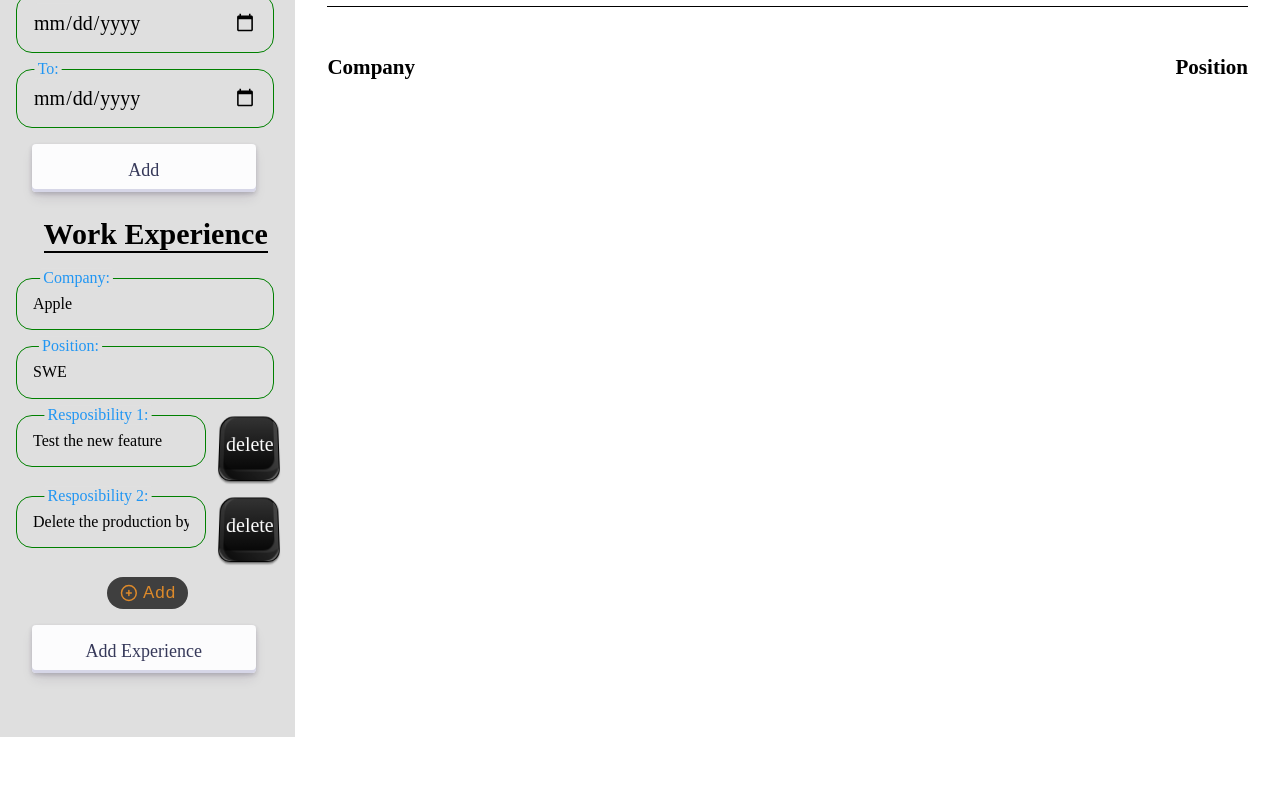
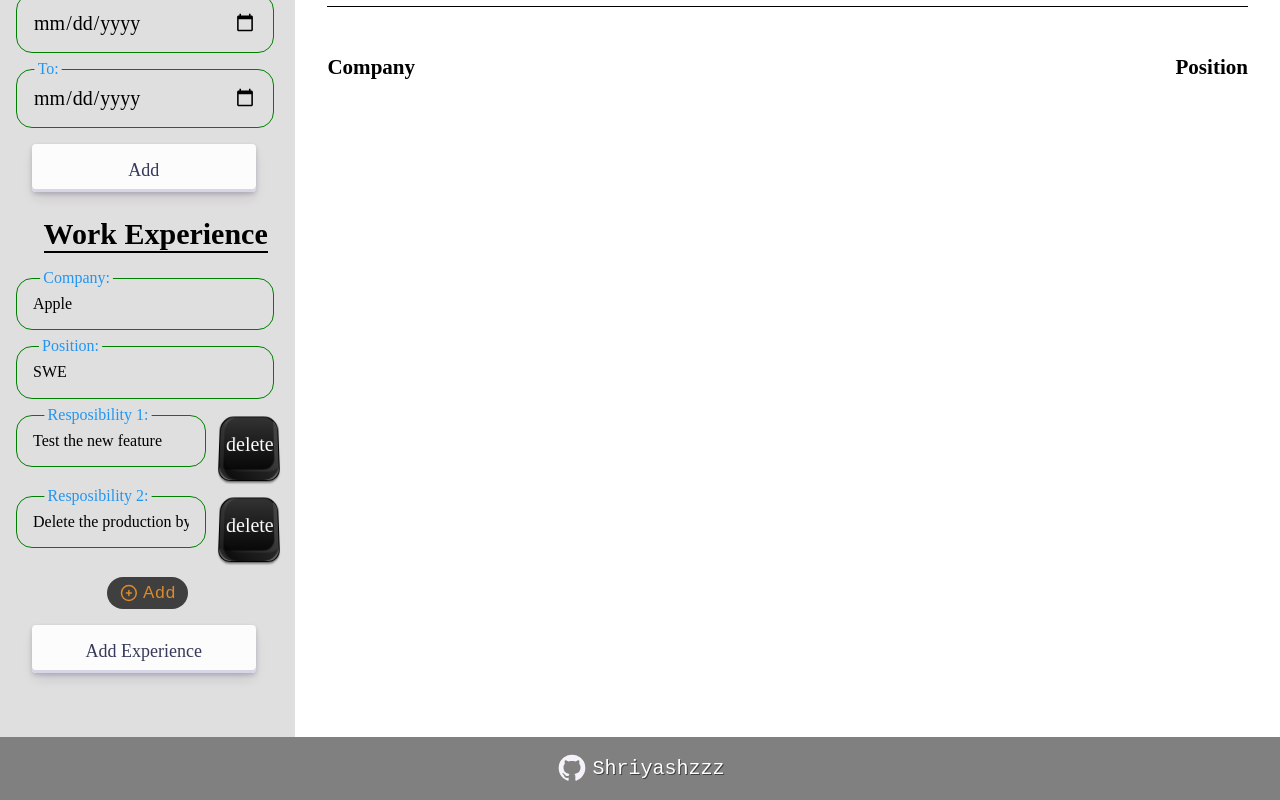
Before and after one commit to Shriyashzzz/CVApp, a React (Vite) app: page / in a window 1280 px wide. Shown: the part 514-1314 px from the top of the page. Before the commit the page ends 1251 px from the top, so only its background shows below. Built offline with nearby package versions, Linux system fonts and the light colour scheme.

Commit message:
fix(footer): change footer to span all width wihout breaking layout

```diff
--- a/src/App.jsx
+++ b/src/App.jsx
@@ -4,7 +4,7 @@ import Button from "./components/shared/Button";
 import ExperienceInfoForm from "./components/ExperienceInfoForm";
 import EducationInfoForm from "./components/EducationInfoForm";
 import CvRender from "./components/CvRender";
-
+import "./app.css";
 export default function App() {
   const [generalInfo, setGeneralInfo] = useState({
     name: "Shriyash",
--- a/src/components/CvRender.jsx
+++ b/src/components/CvRender.jsx
@@ -45,7 +45,7 @@ export default function CvRender({
         {experienceArray.map((element) => {
           return (
             <Fragment key={element.key + "cvElements"}>
-              <div>
+              <div class="companyInfo">
                 <h3 className="userInfo">{element.company}</h3>
                 <p>
                   <i>{element.position}</i>
--- /dev/null
+++ b/src/components/Footer.jsx
@@ -0,0 +1,16 @@
+import githubIcon from "../assets/github.svg";
+
+export default function Footer() {
+  return (
+    <footer class="footer">
+      <a
+        class="footer-link"
+        href="https://github.com/Shriyashzzz/battleship"
+        target="_blank"
+      >
+        <img src={githubIcon} alt="github icon" class="icons github" />
+        <p>Shriyashzzz</p>
+      </a>
+    </footer>
+  );
+}
--- a/src/index.css
+++ b/src/index.css
@@ -2,3 +2,44 @@
   display: grid;
   grid-template-columns: 1.5fr 5fr;
 }
+.footer {
+  grid-column: 1 / -1;
+  display: flex;
+  color: white;
+  justify-content: center;
+  text-align: center;
+  align-items: center;
+  flex-direction: row;
+  background-color: grey;
+  width: 100%;
+  margin: 0;
+  margin-top: auto;
+  font-family: monospace;
+  font-size: 0.8rem;
+}
+
+.footer .footer-link {
+  text-decoration: none;
+  align-items: center;
+  color: white;
+  text-shadow: 1px 1px rgba(0, 0, 0, 0.5);
+  display: flex;
+  transition: 0.2s all ease-in-out;
+  gap: 0.3rem;
+}
+
+.footer .footer-link .icons.github {
+  transition: 0.2s all ease-out;
+  filter: invert(99%) sepia(1%) saturate(2975%) hue-rotate(190deg)
+    brightness(94%) contrast(108%);
+  height: 2rem;
+  width: 2rem;
+}
+
+.footer .footer-link .icons.github:hover {
+  transform: rotate(360deg);
+}
+
+.footer .footer-link:hover {
+  transform: translateY(-5px) translateX(-2px);
+}
--- a/src/main.jsx
+++ b/src/main.jsx
@@ -3,11 +3,13 @@ import { createRoot } from "react-dom/client";
 import App from "./App.jsx";
 import "./index.css";
 import "normalize.css";
+import Footer from "./components/Footer.jsx";
 
 createRoot(document.getElementById("root")).render(
   <StrictMode>
     <>
       <App />
+      <Footer />
     </>
   </StrictMode>,
 );
--- a/src/styles/CvRender.css
+++ b/src/styles/CvRender.css
@@ -7,7 +7,7 @@
   width: 100%;
   height: 100%;
   box-sizing: border-box;
-  padding: 2rem 2rem 0rem 2rem;
+  padding: 2rem;
 }
 
 p {
@@ -43,3 +43,9 @@ article {
   font-size: 2rem;
   padding-bottom: 1rem;
 }
+
+.companyInfo {
+  display: flex;
+  align-items: center;
+  justify-content: space-between;
+}
```
Also changed, not shown: src/app.css (added), src/assets/github.svg (added).
